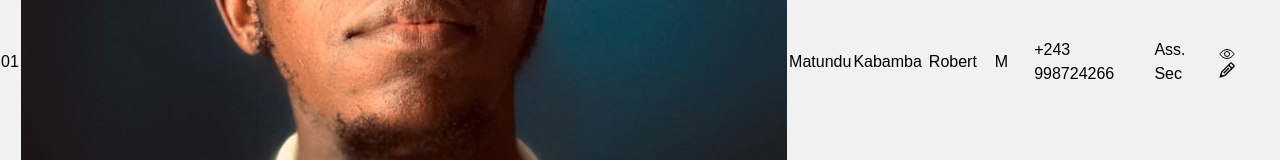
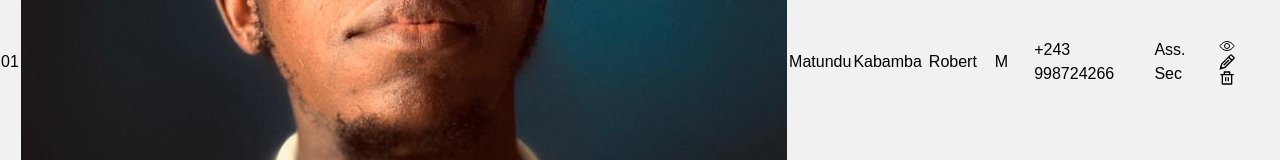
Before and after one commit to rovertnet/evv_ap, a React (Vite) app in the folder documents/: page /depart/past in a window 1280 px wide. Shown: the part 1540-1700 px from the top of the page. Built offline with nearby package versions, Linux system fonts and the light colour scheme.

Commit message:
another commit

```diff
--- a/documents/src/components/depart/departs/TablePast.jsx
+++ b/documents/src/components/depart/departs/TablePast.jsx
@@ -1,6 +1,7 @@
 import photo1 from "../../../assets/logo/RP1.jpeg";
 import { IoEyeOutline } from "react-icons/io5";
 import { GrEdit } from "react-icons/gr";
+import { RiDeleteBinLine } from "react-icons/ri";
 
 
 export default function TablePast() {
@@ -39,9 +40,10 @@ export default function TablePast() {
               <td>M</td>
               <td>+243 998724266</td>
               <td>Ass. Sec</td>
-              <td className="flex space-x-2">
-                <IoEyeOutline />
+              <td className="flex space-x-2 text-xl font-bold">
+                <IoEyeOutline className="" />
                 <GrEdit />
+                <RiDeleteBinLine />
               </td>
             </tr>
           </tbody>
```
